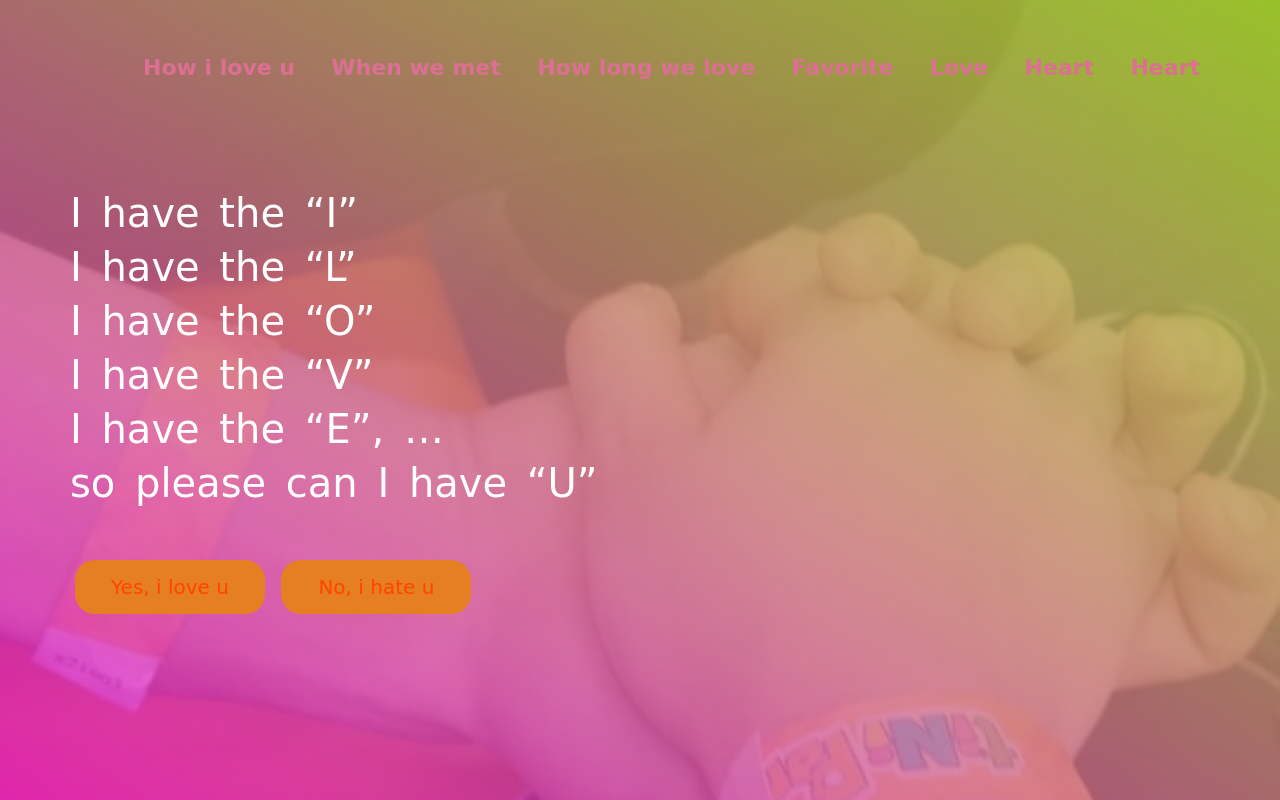
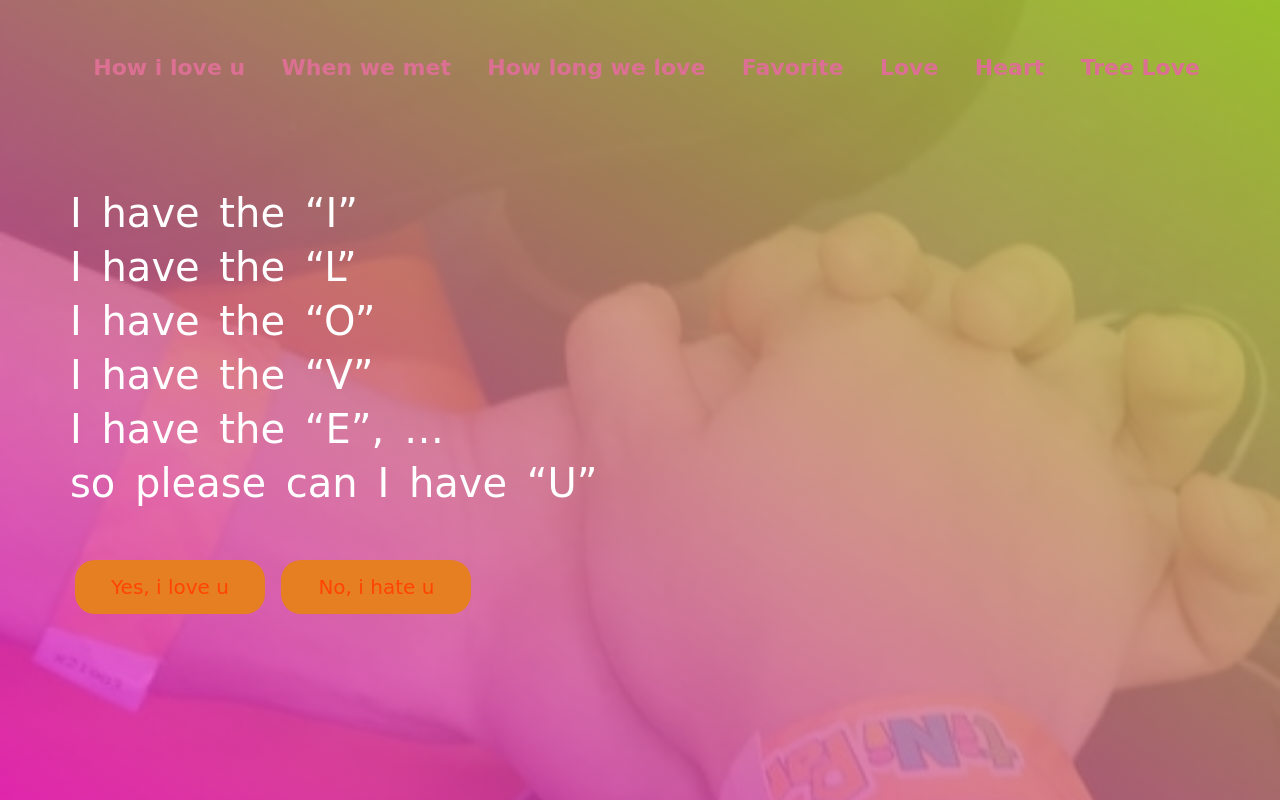
Before and after one commit to uncleyellow/uncleyellow.github.io, a plain HTML site: page index.html in a window 1280 px wide. Shown: the top 800 px of the page. Drawn offline with Linux system fonts and the light colour scheme; files whose address does not match are found by name.

Commit message:
Update index.html

```diff
--- a/index.html
+++ b/index.html
@@ -18,7 +18,7 @@
     <li><a href="https://images-na.ssl-images-amazon.com/images/I/41ooT6Q9HpL._SX331_BO1,204,203,200_.jpg">Favorite</a></li>
     <li><a href="./love.html">Love</a></li>
     <li><a href="./heart.html">Heart</a></li>
-    <li><a href="./treelove.html">Heart</a></li>
+    <li><a href="./treelove.html">Tree Love</a></li>
 </ul>
 <div class="row">
     <div class="clearfix"></div>
```
